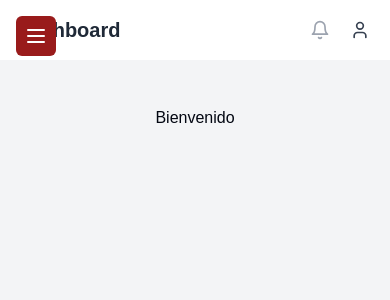
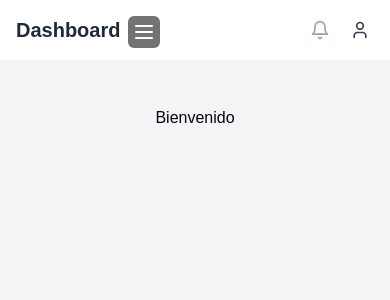
Before and after one commit to danimc/next-dashboard-template, a Next.js app: page /home in a window 390 px wide. Shown: the top 300 px of the page. Built offline with nearby package versions, Linux system fonts and the light colour scheme.

Commit message:
feat: remove console log from HomeRedirect and update Sidebar button styles

```diff
--- a/src/app/page.tsx
+++ b/src/app/page.tsx
@@ -9,8 +9,6 @@ export default function HomeRedirect() {
   const router = useRouter()
 
   useEffect(() => {
-    console.log(status, { router })
-
     if (status === 'authenticated') {
       router.push('/home')
     } else if (status === 'unauthenticated') {
--- a/src/components/shared/Sidebar.tsx
+++ b/src/components/shared/Sidebar.tsx
@@ -13,7 +13,9 @@ const Sidebar = () => {
   return (
     <>
       <button
-        className="top-4 left-4 z-20 fixed lg:hidden bg-red-800 p-2 rounded-md text-white"
+        className={` z-20 fixed lg:hidden  p-1 rounded-md text-white ${
+          isOpen ? 'top-[26px] left-[13rem] bg-gray-600' : 'top-4 left-32 bg-neutral-500'
+        }  `}
         onClick={toggleSidebar}
       >
         <Menu size={24} />
```
